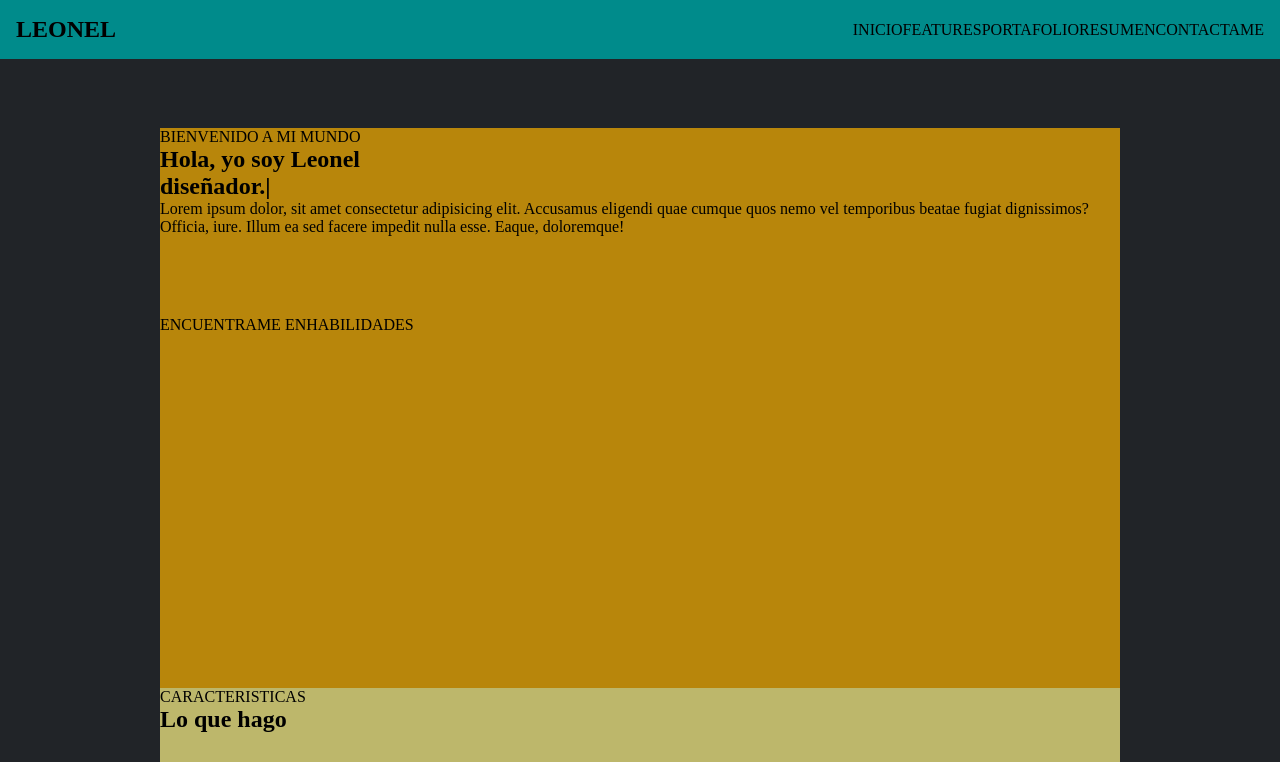
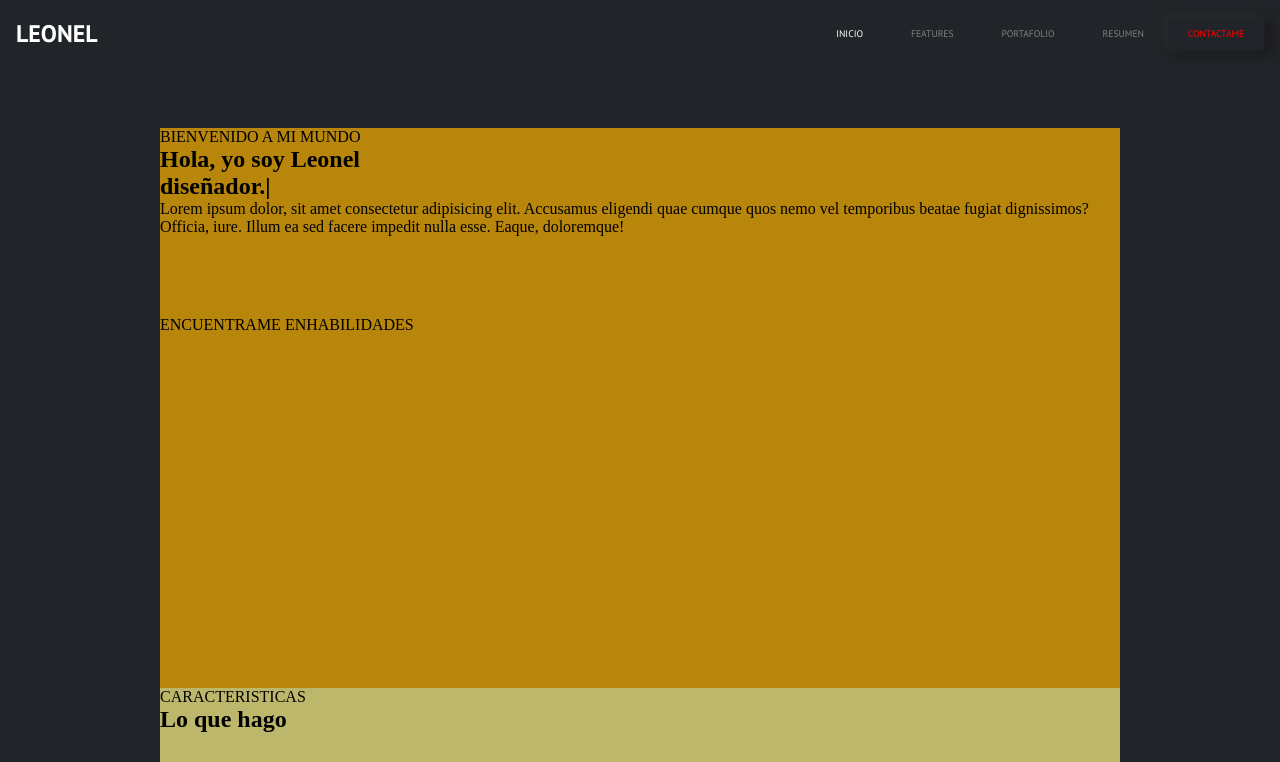
Before and after one commit to LeonelBarchetta/TPFINAL1, a plain HTML site: page index.html in a window 1280 px wide. Shown: the top 762 px of the page. Drawn offline with Linux system fonts and the light colour scheme.

Commit message:
hice el menu en css

```diff
--- a/estilo.css
+++ b/estilo.css
@@ -1,9 +1,14 @@
-/* HEADER */
+@import url('https://fonts.googleapis.com/css2?family=PT+Sans:wght@400;700&family=Poppins:wght@100;200;300;400;500;600;700;800;900&display=swap');
+
+
 *{
     margin: 0;
     padding: 0;
 }
 
+button{
+    border: none;
+}
 body{
     background-color: #212428;
 }
@@ -13,17 +18,21 @@ a{
     color: black;
 }
 
+/* HEADER */
+
+
 header{
-    background-color: darkcyan;
+    background-color: #212428;
     position: fixed;
     width: 100%;
+    align-items: center;
 }
 
 header nav{
+    height: 3.2rem;
     display: flex;
     justify-content: space-between;
-    align-items: center;
-    margin: 1rem 1rem;
+    margin: 0.5rem 1rem;
 }
 
 nav div{
@@ -31,6 +40,57 @@ nav div{
     align-items: center;
 }
 
+header nav h2{
+    font-family: 'PT Sans', sans-serif;
+    color: white;
+}
+
+
+nav .texto a{
+    font-family: 'PT Sans', sans-serif;
+    color: gray;
+    font-size: 0.6rem;
+    margin: 0 1.5rem;
+}
+nav .texto .DivInfo{
+    color: white;
+}
+
+nav .boton {
+    height: 2rem;
+    width: 6rem;
+    align-items: center;
+    border-radius: 0.2rem;
+    box-shadow: -0.2rem -0.2rem 0.7rem #2c2c2c, 0.5rem 0.2rem 0.7rem #1a1919;
+    background-color: #212428;
+}
+
+nav .boton a{
+    margin: 0;
+    align-items: center;
+    justify-content: center;
+    color: red;
+}
+
+nav .boton:hover{
+    transform: scale(1.1);
+    box-shadow: -0.1rem -0.1rem 0.7rem #2c2c2c, 0.4rem 0.1rem 0.7rem #1a1919;
+    background-color: #3f3f3f;
+}
+
+nav .boton{
+    transition: background 0.3s,
+                transform 0.2s;
+}
+
+nav .texto .TextoDos:hover{
+    text-decoration: underline;
+
+}
+nav .texto .DivInfo:hover{
+    text-decoration: underline;
+
+}
 /* SECCION1 */
 .espacio{
     padding-bottom: 8rem;
--- a/index.html
+++ b/index.html
@@ -18,25 +18,31 @@
                     </h2>
                 </a>
             </div>
-            <div>
-                <a href="">
+            <div class="texto">
+                <a href="" class="DivInfo">
                     INICIO
                 </a>
-                <a href="">
+                <a href="" class="TextoDos">
                     FEATURES
                 </a>
-                <a href="">
+                <a href="" class="TextoDos">
                     PORTAFOLIO
                 </a>
-                <a href="">
+                <a href="" class="TextoDos">
                     RESUMEN
                 </a>
 
-                <a href="">
-                    <P>
-                        CONTACTAME
-                    </P>
-                </a>
+
+                <button class="boton">
+                    <a href="" >
+                        <P>
+                            CONTACTAME
+                        </P>
+                    </a>
+                </button>
+
+
+
             </div>
         </nav>
 
```
